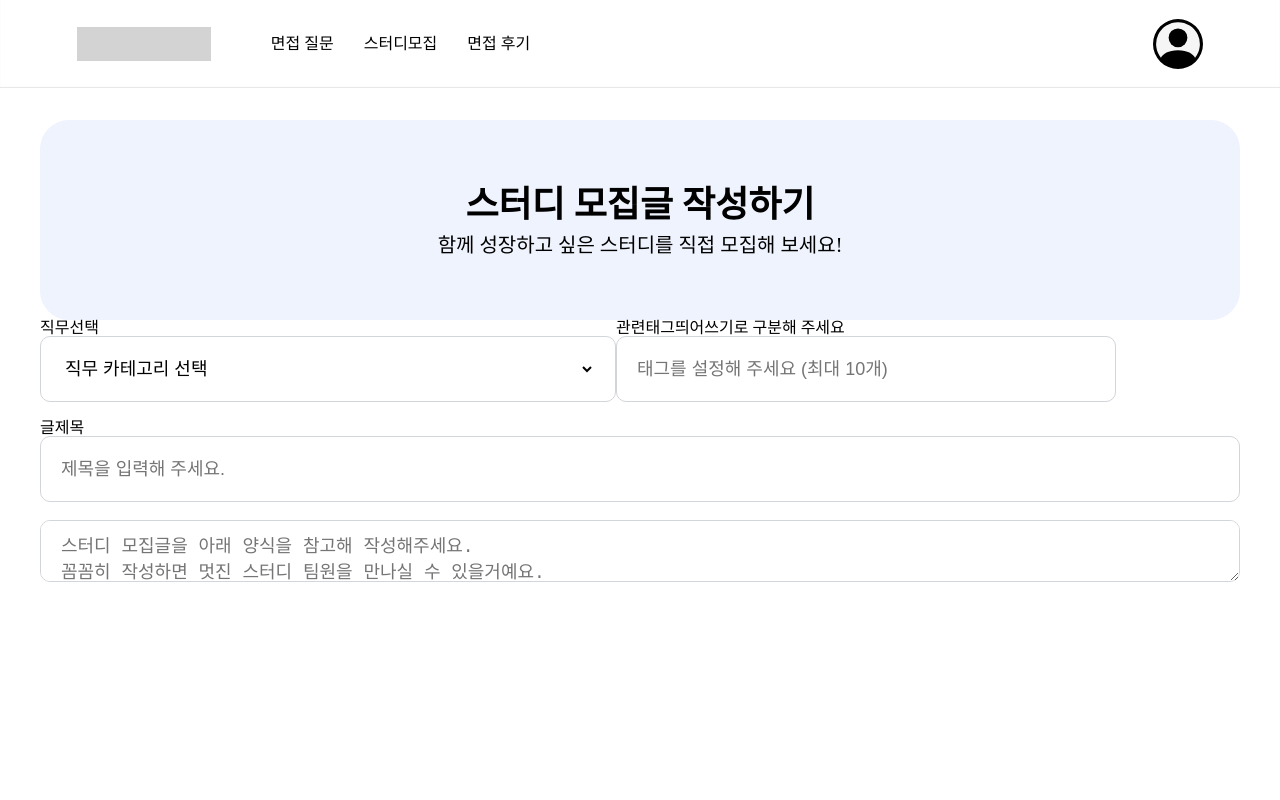
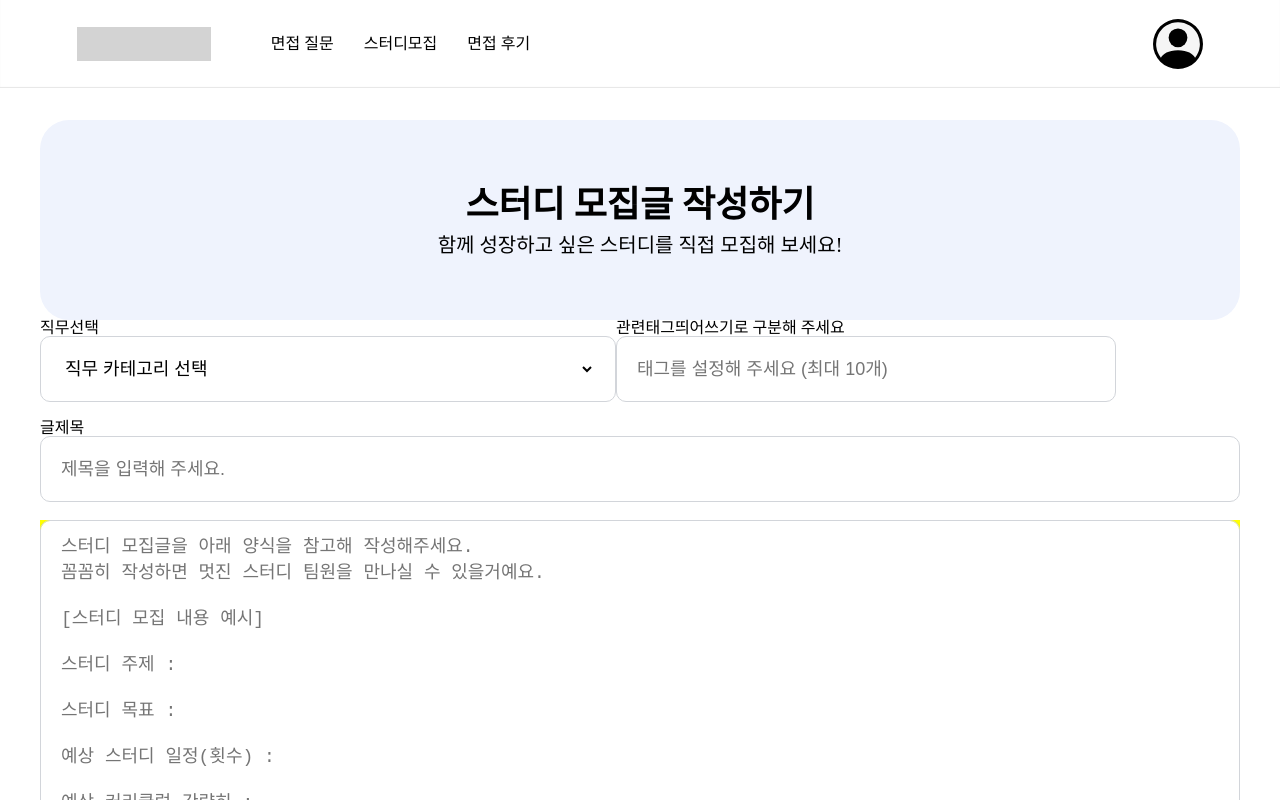
Before and after one commit to codestates-seb/seb39_main_010, a React (Create React App) app in the folder client/: page /study/write in a window 1280 px wide. Shown: the top 800 px of the page. Built offline with nearby package versions, Linux system fonts and the light colour scheme.

Commit message:
Design: textarea 스타일 수정

```diff
--- a/client/src/components/common/Textarea/Textarea.tsx
+++ b/client/src/components/common/Textarea/Textarea.tsx
@@ -45,7 +45,8 @@ export default TextArea;
 const TextAreaContainer = styled.div`
 	display: flex;
 	flex-direction: column;
-	height: 405px;
+
+	background-color: yellow;
 
 	& label {
 		font-size: 18px;
@@ -61,7 +62,17 @@ const StyledTextArea = styled.textarea<TextAreaProps>`
 	font-size: 18px;
 	border-radius: 10px;
 
+	width: 1200px;
+	height: 405px;
+	resize: none;
+
 	& ::placeholder {
 		color: #949494;
 	}
+
+	:focus {
+		outline: none !important;
+		border-color: #94caf3;
+		box-shadow: 0 0 0px 4px #d6edfc;
+	}
 `;
```
